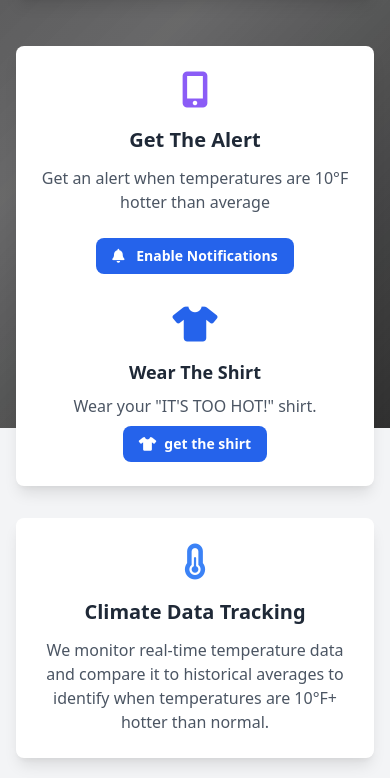
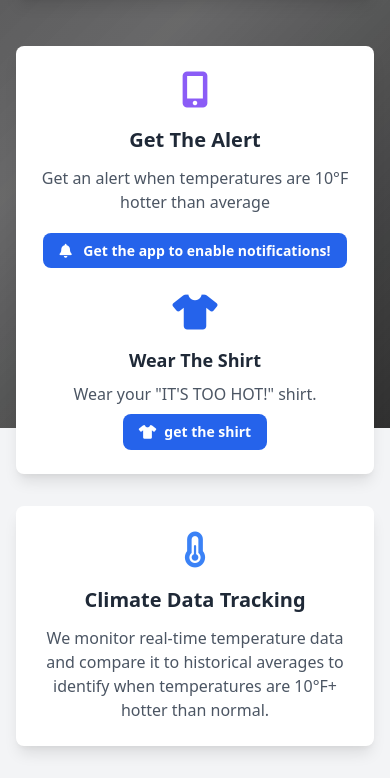
Before and after one commit to 151henry151/too-hot, a Flask app: page / in a window 390 px wide. Shown: the part 416-1194 px from the top of the page. Run offline with Flask 3, Linux system fonts and the light colour scheme; some libraries are stand-ins or nearby versions; grey boxes are pictures that could not be loaded.

Commit message:
Web UI: Replace 'Enable Notifications' button with 'Get the app to enable notifications' link. Link dynamically points to App Store or Google Play Store based on device (placeholder URLs for now). Improves clarity for web users and guides them to the mobile app.

```diff
--- a/templates/index.html
+++ b/templates/index.html
@@ -251,10 +251,10 @@
                 Get an alert when temperatures are 10°F hotter than average
             </p>
             <div class="mt-4">
-                <button id="subscribe-push" class="bg-blue-600 text-white px-4 py-2 rounded-lg font-semibold hover:bg-blue-700 transition-colors text-sm">
+                <a id="get-app-link" href="#" class="bg-blue-600 text-white px-4 py-2 rounded-lg font-semibold hover:bg-blue-700 transition-colors text-sm" target="_blank">
                     <i class="fas fa-bell mr-2"></i>
-                    Enable Notifications
-                </button>
+                    Get the app to enable notifications!
+                </a>
                 <button id="unsubscribe-push" class="w-full bg-gray-500 text-white px-4 py-2 rounded-lg font-semibold hover:bg-gray-600 transition-colors text-sm" style="display: none;">
                     <i class="fas fa-bell-slash mr-2"></i>
                     Disable Push Notifications
@@ -538,6 +538,22 @@
                 sectionText.style.opacity = 1;
             }, 100); // slight delay for effect
         });
+
+        // Replace the old subscribe-push button with a platform-specific app link
+        (function() {
+            var getAppLink = document.getElementById('get-app-link');
+            if (!getAppLink) return;
+            var userAgent = navigator.userAgent || navigator.vendor || window.opera;
+            var ios = /iPad|iPhone|iPod/.test(userAgent) && !window.MSStream;
+            var android = /android/i.test(userAgent);
+            if (ios) {
+                getAppLink.href = 'https://apps.apple.com/app/idXXXXXXXXX'; // Placeholder App Store link
+            } else if (android) {
+                getAppLink.href = 'https://play.google.com/store/apps/details?id=com.example.app'; // Placeholder Play Store link
+            } else {
+                getAppLink.href = 'https://its2hot.org'; // fallback
+            }
+        })();
     </script>
 </body>
 </html>
```
